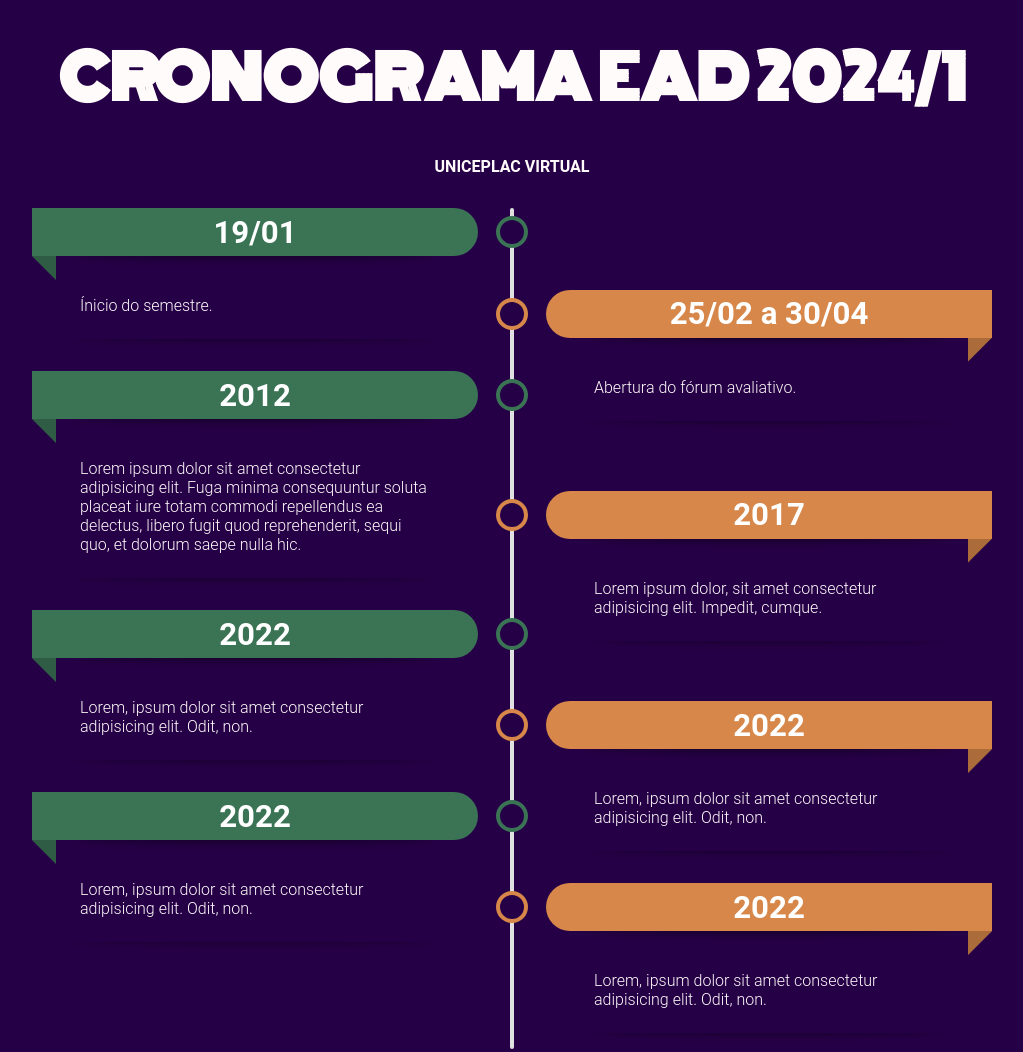
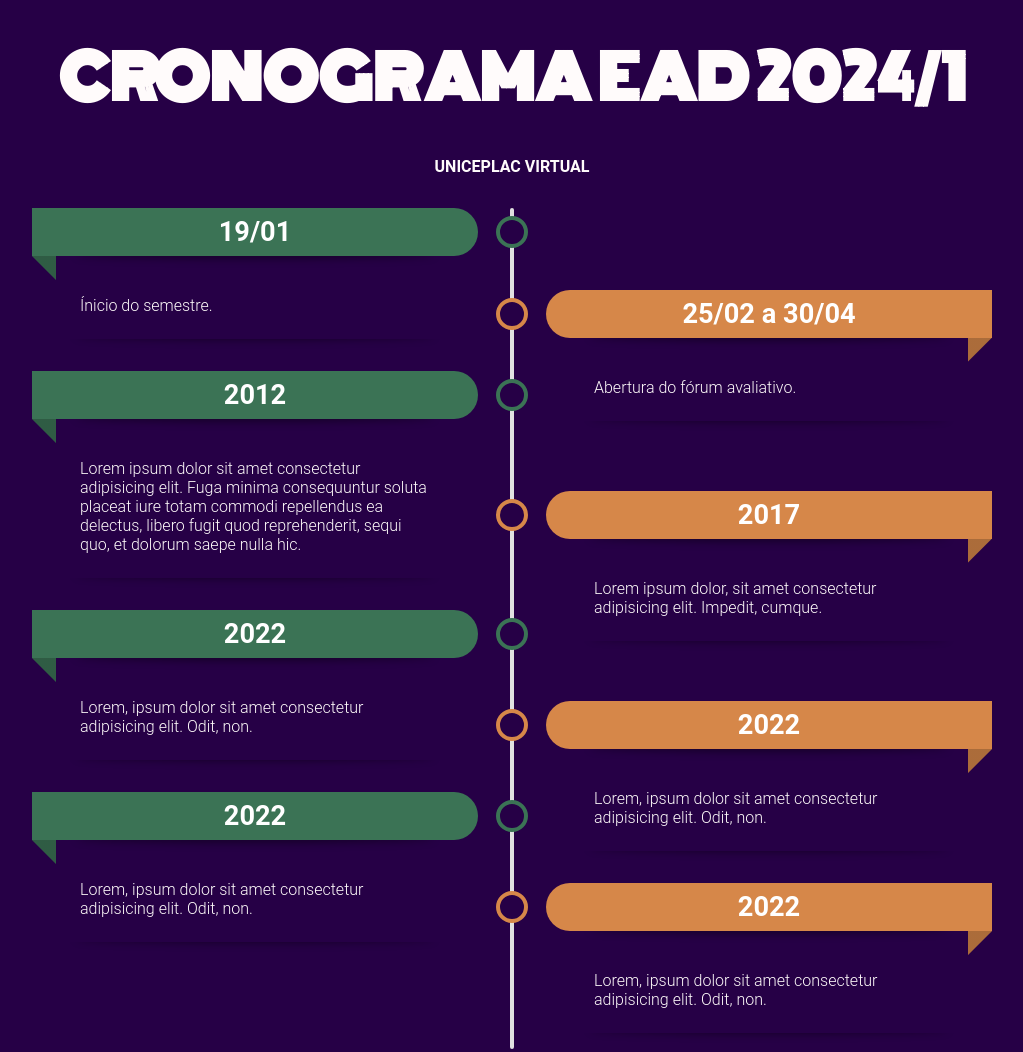
Before and after one commit to avauniceplac/CRONOGRAMA-TESTE-2024, a plain HTML site: page index.html in a window 1280 px wide. Shown: the whole page, without its empty margins (128-1151 px from the left). Drawn offline with Linux system fonts and the light colour scheme.

Commit message:
Update style.css

```diff
--- a/style.css
+++ b/style.css
@@ -74,7 +74,7 @@
   background-color: var(--accent-color);
 
   color: white;
-  font-size: 1.95rem;
+  font-size: 1.70rem;
   font-weight: 700;
 
   display: grid;
```
